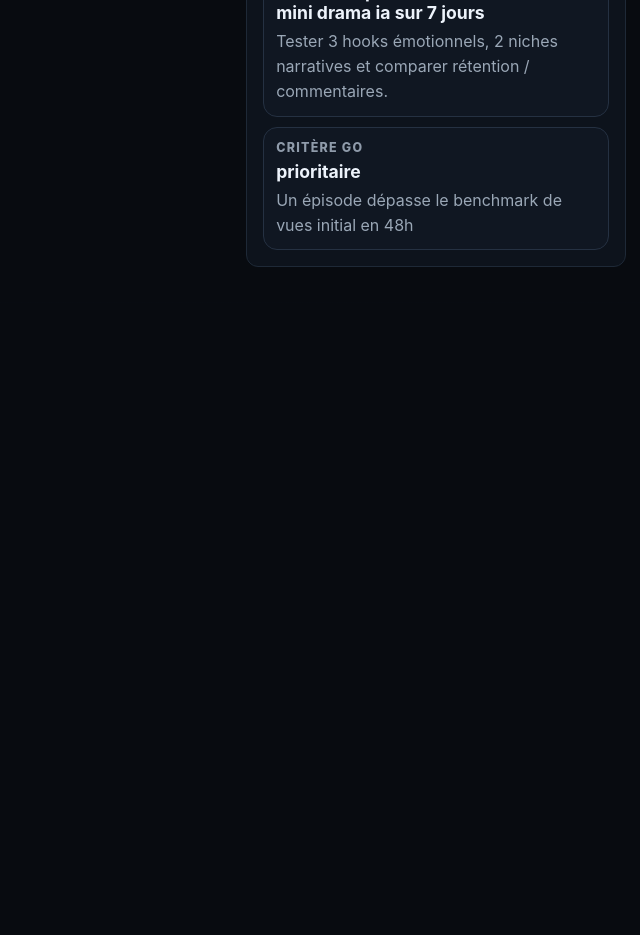
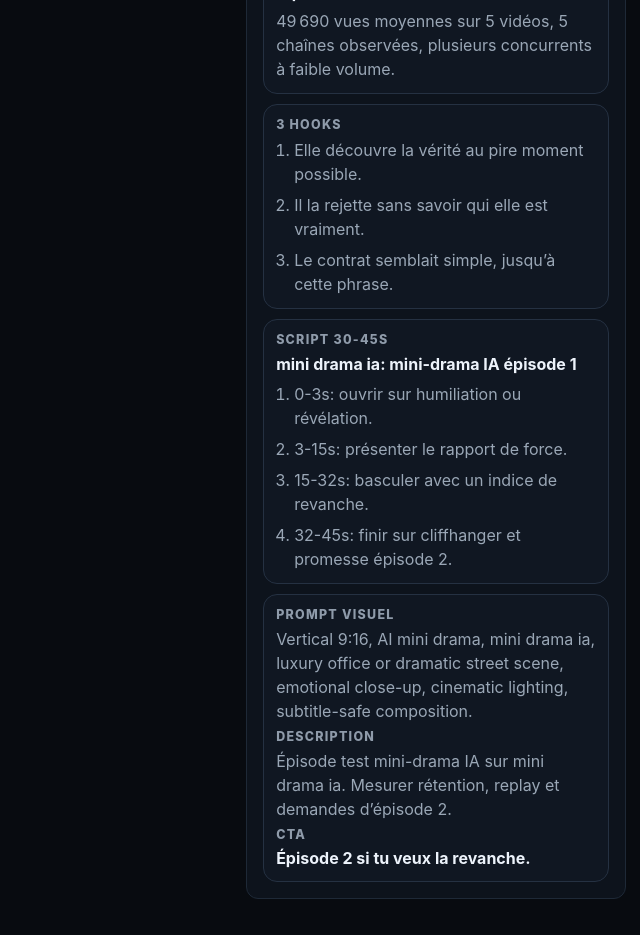
Before and after one commit to ardn87JJ/Machine, a React (Vite) app in the folder frontend/: page / in a window 1280 px wide. Shown: the part 4120-5055 px from the top of the page, without its empty margins (640-1280 px from the left). Before the commit the page ends 4423 px from the top, so only its background shows below. Built offline with nearby package versions, Linux system fonts and the light colour scheme; no server answers.

Commit message:
Add producer production pack

```diff
--- a/frontend/src/app/App.tsx
+++ b/frontend/src/app/App.tsx
@@ -1073,36 +1073,169 @@ function AnalystConsole({
   );
 }
 
+function buildProductionPack(
+  opportunity: OpportunityRecord | undefined,
+  activeExperiment: ExecutionExperimentSummary | undefined,
+) {
+  const keyword = opportunity?.keyword ?? "niche à valider";
+  const title = opportunity?.title ?? "Format court automatisable";
+  const haystack = `${keyword} ${title}`.toLowerCase();
+  const isMusic = haystack.includes("music") || haystack.includes("musicale") || haystack.includes("song");
+  const isStory = haystack.includes("story") || haystack.includes("stories") || haystack.includes("faceless");
+  const isDrama = haystack.includes("drama") || haystack.includes("série") || haystack.includes("romance");
+  const status =
+    activeExperiment?.outcome === "PASSED"
+      ? "draft prioritaire"
+      : activeExperiment
+        ? "draft test"
+        : "draft préparatoire";
+
+  if (isMusic) {
+    return {
+      status,
+      concept: `Chaîne musicale IA faceless autour de ${keyword}, avec identité visuelle stable et boucle Shorts.`,
+      hooks: [
+        "Ce son IA paraît sorti d’un film, mais personne ne connaît l’artiste.",
+        "J’ai demandé à l’IA de composer le morceau parfait pour cette émotion.",
+        "Si cette boucle reste dans ta tête, l’IA a gagné.",
+      ],
+      title: `J’ai créé une musique IA addictive sur ${keyword}`,
+      script: [
+        "0-3s: lancer le refrain ou la boucle la plus forte immédiatement.",
+        "3-12s: afficher le visuel principal et nommer l’émotion ciblée.",
+        "12-28s: faire évoluer le son avec 2 variations visuelles rapides.",
+        "28-40s: revenir au hook sonore et pousser le replay.",
+      ],
+      visualPrompt: `Vertical 9:16, music visualizer, ${keyword}, cinematic neon lighting, coherent faceless AI music brand, clean readable title space.`,
+      description: `Musique IA test sur ${keyword}. Si le hook tient, décliner en série de 7 morceaux courts.`,
+      cta: "Sauvegarde si tu veux la version longue.",
+    };
+  }
+
+  if (isStory) {
+    return {
+      status,
+      concept: `Short faceless narratif sur ${keyword}, construit pour tension immédiate et payoff rapide.`,
+      hooks: [
+        "Il pensait que personne ne verrait ce détail, mais l’IA l’a repéré.",
+        "Tout commence par une phrase banale, puis la situation dérape.",
+        "Elle n’avait que 10 secondes pour comprendre qui mentait.",
+      ],
+      title: `${keyword}: l’histoire courte qui bascule en 30 secondes`,
+      script: [
+        "0-3s: poser le conflit avec une phrase choc.",
+        "3-12s: révéler le personnage et l’enjeu.",
+        "12-28s: ajouter un retournement simple et visuel.",
+        "28-45s: conclure avec payoff + question commentaire.",
+      ],
+      visualPrompt: `Vertical 9:16, faceless story scene, ${keyword}, expressive cinematic stills, strong contrast, readable captions, suspense mood.`,
+      description: `Test faceless stories sur ${keyword}. Objectif: valider hook, tension et commentaires.`,
+      cta: "Commente la suite que tu veux voir.",
+    };
+  }
+
+  if (isDrama) {
+    return {
+      status,
+      concept: `Mini-drama IA vertical sur ${keyword}, avec conflit social fort et cliffhanger rapide.`,
+      hooks: [
+        "Elle découvre la vérité au pire moment possible.",
+        "Il la rejette sans savoir qui elle est vraiment.",
+        "Le contrat semblait simple, jusqu’à cette phrase.",
+      ],
+      title: `${keyword}: mini-drama IA épisode 1`,
+      script: [
+        "0-3s: ouvrir sur humiliation ou révélation.",
+        "3-15s: présenter le rapport de force.",
+        "15-32s: basculer avec un indice de revanche.",
+        "32-45s: finir sur cliffhanger et promesse épisode 2.",
+      ],
+      visualPrompt: `Vertical 9:16, AI mini drama, ${keyword}, luxury office or dramatic street scene, emotional close-up, cinematic lighting, subtitle-safe composition.`,
+      description: `Épisode test mini-drama IA sur ${keyword}. Mesurer rétention, replay et demandes d’épisode 2.`,
+      cta: "Épisode 2 si tu veux la revanche.",
+    };
+  }
+
+  return {
+    status,
+    concept: `Format court automatisable sur ${keyword}, optimisé pour apprendre vite avec un test à faible coût.`,
+    hooks: [
+      `Personne ne regarde ${keyword} de cette manière.`,
+      `Voici le signal caché derrière ${keyword}.`,
+      `J’ai testé ${keyword} pour voir si la niche mérite d’être attaquée.`,
+    ],
+    title: `${keyword}: test de niche en format court`,
+    script: [
+      "0-3s: poser la promesse ou le contraste.",
+      "3-12s: montrer la preuve ou le signal marché.",
+      "12-30s: dérouler 2 points utiles.",
+      "30-45s: conclure avec test suivant et CTA.",
+    ],
+    visualPrompt: `Vertical 9:16, ${keyword}, clean faceless content, high contrast, readable captions, modern social video style.`,
+    description: `Test rapide sur ${keyword}. Objectif: valider intérêt, commentaires et potentiel de déclinaison.`,
+    cta: "Dis si je dois tester une variante.",
+  };
+}
+
 function ProducerConsole({
   opportunity,
+  activeExperiment,
 }: {
   opportunity: OpportunityRecord | undefined;
+  activeExperiment: ExecutionExperimentSummary | undefined;
 }) {
+  const pack = buildProductionPack(opportunity, activeExperiment);
+
   return (
     <section className="cockpit-panel" id="producer">
       <div className="panel-heading">
         <div>
           <p className="eyebrow">Agent Producteur</p>
-          <h2>Plan d’attaque</h2>
+          <h2>Pack production</h2>
+          <p className="panel-substatus">Draft court prêt à tester à partir de l’opportunité sélectionnée.</p>
         </div>
-        <span className="phase">futur contrôlé</span>
-      </div>
-
-      <div className="execution-plan">
-        <article>
-          <span>Angle</span>
-          <strong>{opportunity?.executionPlan.angle ?? "Série verticale IA sur tension dramatique courte"}</strong>
-          <p>{opportunity?.executionPlan.notes ?? "Reprendre le format mini-drama, mais attaquer par hooks plus nets et rythme plus dense."}</p>
+        <span className="phase">{pack.status}</span>
+      </div>
+
+      <div className="production-pack">
+        <article className="production-concept">
+          <span>Concept</span>
+          <strong>{pack.concept}</strong>
+          <p>{opportunity?.executionPlan.notes ?? "Draft préparatoire, à valider par un test court avant production en série."}</p>
         </article>
-        <article>
-          <span>Premier test</span>
-          <strong>{opportunity?.executionPlan.first_test ?? "5 épisodes courts en 7 jours"}</strong>
-          <p>Tester 3 hooks émotionnels, 2 niches narratives et comparer rétention / commentaires.</p>
+
+        <article className="production-hooks">
+          <span>3 hooks</span>
+          <ol>
+            {pack.hooks.map((hook) => (
+              <li key={hook}>{hook}</li>
+            ))}
+          </ol>
         </article>
-        <article>
-          <span>Critère GO</span>
-          <strong>{(opportunity?.moneyScore ?? 0) >= 70 ? "prioritaire" : "à surveiller"}</strong>
-          <p>{opportunity?.executionPlan.criteria_go ?? "Passer en production si un épisode dépasse le benchmark de vues initial en 48h."}</p>
+
+        <article className="production-script">
+          <span>Script 30-45s</span>
+          <strong>{pack.title}</strong>
+          <ol>
+            {pack.script.map((beat) => (
+              <li key={beat}>{beat}</li>
+            ))}
+          </ol>
+        </article>
+
+        <article className="production-assets">
+          <div>
+            <span>Prompt visuel</span>
+            <p>{pack.visualPrompt}</p>
+          </div>
+          <div>
+            <span>Description</span>
+            <p>{pack.description}</p>
+          </div>
+          <div>
+            <span>CTA</span>
+            <strong>{pack.cta}</strong>
+          </div>
         </article>
       </div>
     </section>
@@ -1747,7 +1880,7 @@ export function App() {
           />
           <OptimizerPanel experiments={edgeExperiments} />
           <AnalystConsole backendOnline={backendOnline} opportunity={selectedOpportunity} />
-          <ProducerConsole opportunity={selectedOpportunity} />
+          <ProducerConsole activeExperiment={activeExperiment} opportunity={selectedOpportunity} />
         </aside>
       </section>
     </main>
--- a/frontend/src/app/app.css
+++ b/frontend/src/app/app.css
@@ -409,7 +409,8 @@ h3 {
 .workspace-column--scout .control-grid,
 .workspace-column--ledger .ledger-grid,
 .workspace-column--decision .opportunity-layout,
-.workspace-column--decision .execution-plan {
+.workspace-column--decision .execution-plan,
+.workspace-column--decision .production-pack {
   grid-template-columns: 1fr;
 }
 
@@ -1068,21 +1069,73 @@ h3 {
 }
 
 .signal-stack,
-.execution-plan {
+.execution-plan,
+.production-pack {
   display: grid;
   gap: 10px;
 }
 
 .signal-stack > div,
-.execution-plan article {
+.execution-plan article,
+.production-pack article {
   display: grid;
   gap: 6px;
   padding: 12px;
 }
 
-.execution-plan {
+.execution-plan,
+.production-pack {
   grid-template-columns: repeat(3, minmax(0, 1fr));
   margin-top: 12px;
+}
+
+.production-concept,
+.production-hooks,
+.production-script,
+.production-assets {
+  border: 1px solid #253142;
+  border-radius: 14px;
+  background: #101722;
+}
+
+.production-pack span {
+  color: #8f9baa;
+  font-size: 0.78rem;
+  font-weight: 850;
+  letter-spacing: 0.1em;
+  text-transform: uppercase;
+}
+
+.production-pack strong {
+  color: #edf3fb;
+  line-height: 1.4;
+}
+
+.production-pack p,
+.production-pack li {
+  color: #9aa7b6;
+  line-height: 1.5;
+}
+
+.production-pack p,
+.production-pack ol {
+  margin: 0;
+}
+
+.production-pack ol {
+  display: grid;
+  gap: 7px;
+  padding-left: 18px;
+}
+
+.production-assets {
+  gap: 12px;
+}
+
+.production-assets div {
+  display: grid;
+  gap: 5px;
+  min-width: 0;
 }
 
 .empty-state {
@@ -1111,6 +1164,7 @@ h3 {
   .control-grid,
   .opportunity-layout,
   .execution-plan,
+  .production-pack,
   .brief-grid,
   .competitor-row,
   .dashboard-summary,
```
Also changed, not shown: 1 other file (tests, documents, lock files or other folders).
